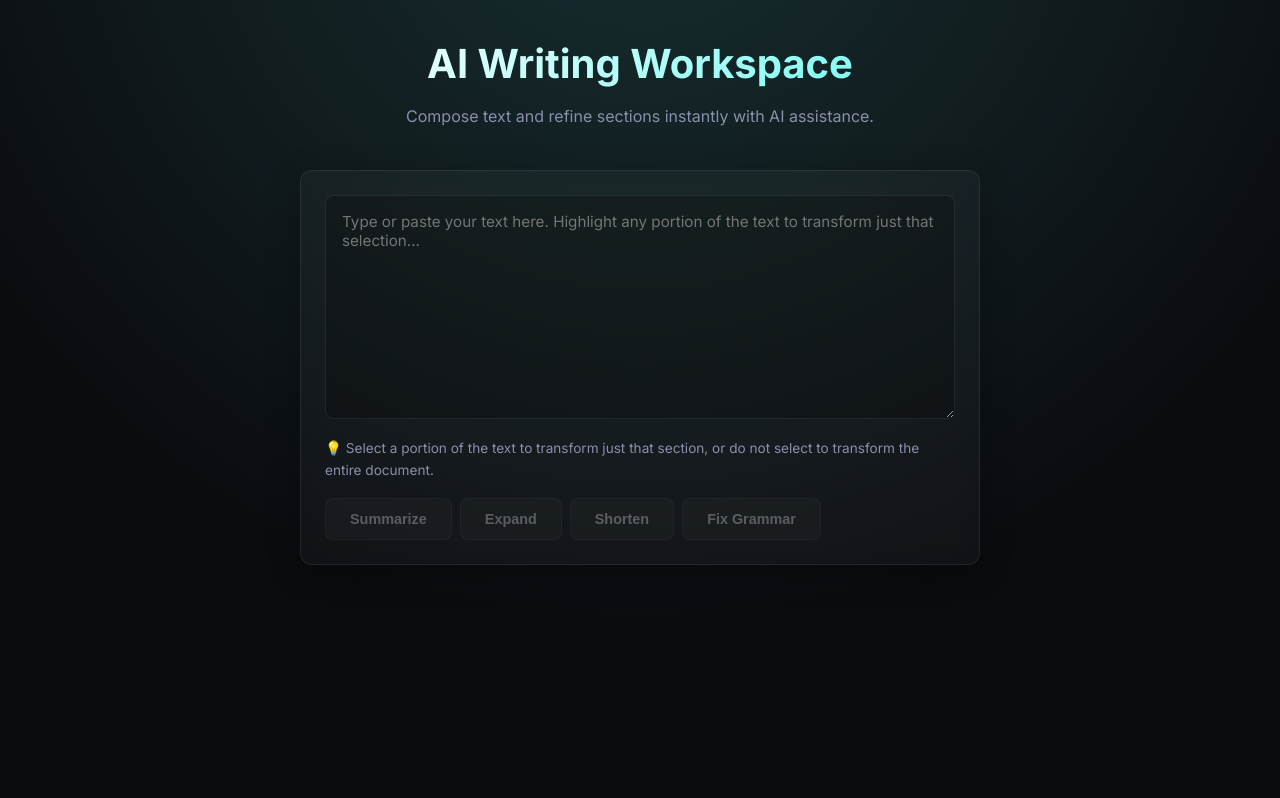
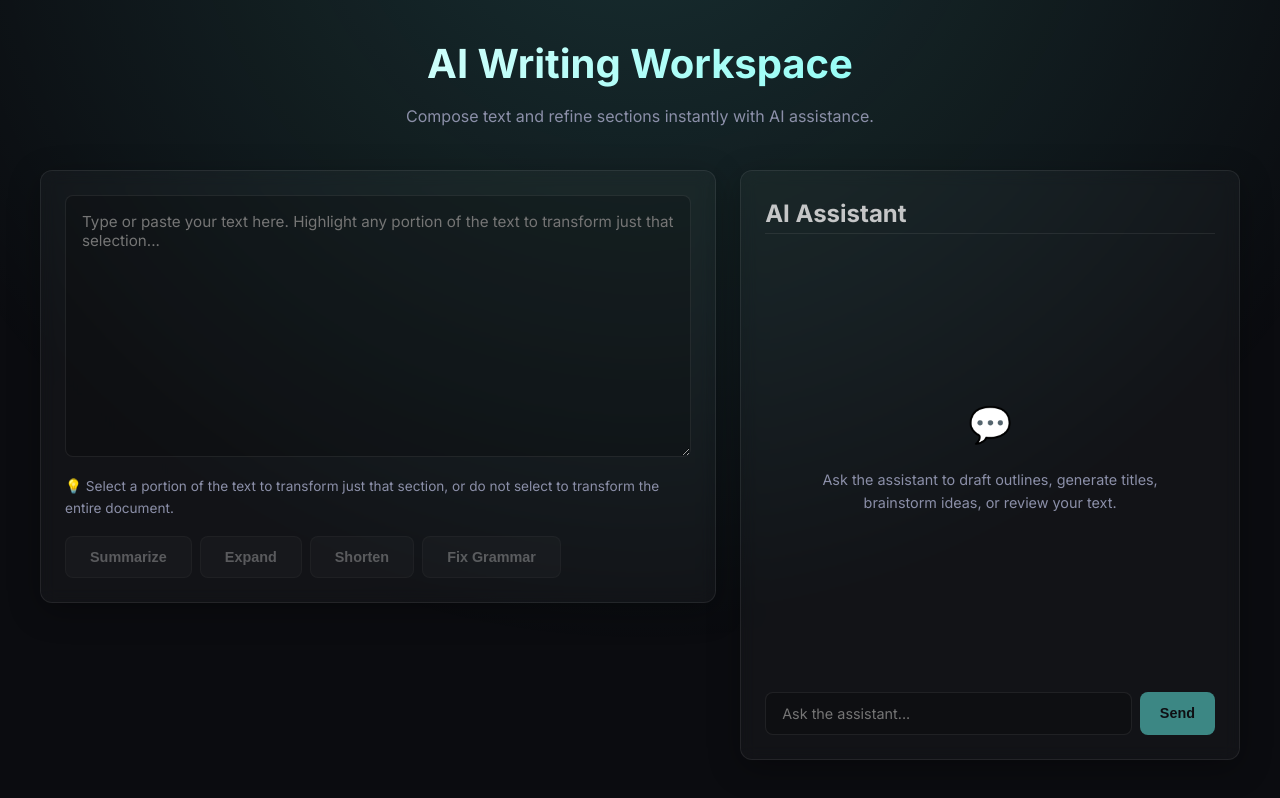
Before and after one commit to Yashgiradkar/ai-summarizer, a React (Vite) app in the folder client/: page / in a window 1280 px wide. Built offline with nearby package versions, Linux system fonts and the light colour scheme.

Commit message:
chat assistant functionality

```diff
--- a/client/src/App.jsx
+++ b/client/src/App.jsx
@@ -1,5 +1,5 @@
-import { useState, useRef } from 'react';
-import { transformText } from './api';
+import { useState, useRef, useEffect } from 'react';
+import { transformText, sendChatMessage } from './api';
 import { replaceTextSafe } from './utils/replaceText';
 
 export default function App() {
@@ -19,7 +19,14 @@ export default function App() {
   const [previewSelectionEnd, setPreviewSelectionEnd] = useState(0);
   const [transformAction, setTransformAction] = useState('');
 
+  // Chat state
+  const [chatMessages, setChatMessages] = useState([]);
+  const [chatInput, setChatInput] = useState('');
+  const [chatLoading, setChatLoading] = useState(false);
+  const [chatError, setChatError] = useState('');
+
   const textareaRef = useRef(null);
+  const messagesEndRef = useRef(null);
 
   // Sync cursor selection offsets & selected text content
   const handleTextSelect = () => {
@@ -29,6 +36,11 @@ export default function App() {
     setSelectionEnd(selectionEnd);
     setSelectedText(value.substring(selectionStart, selectionEnd));
   };
+
+  // Scroll chat messages thread to bottom on update
+  useEffect(() => {
+    messagesEndRef.current?.scrollIntoView({ behavior: 'smooth' });
+  }, [chatMessages]);
 
   const handleTransform = async (action) => {
     // If text has been selected, transform only the selection; otherwise full document.
@@ -85,6 +97,64 @@ export default function App() {
     setTransformAction('');
   };
 
+  // Handle submitting user message to chat assistant
+  const handleSendChatMessage = async (e) => {
+    e.preventDefault();
+    if (!chatInput.trim()) return;
+
+    const userMessage = { role: 'user', content: chatInput.trim() };
+    const updatedMessages = [...chatMessages, userMessage];
+
+    setChatMessages(updatedMessages);
+    setChatInput('');
+    setChatLoading(true);
+    setChatError('');
+
+    try {
+      const responseText = await sendChatMessage(updatedMessages);
+      setChatMessages([...updatedMessages, { role: 'assistant', content: responseText }]);
+    } catch (err) {
+      setChatError(err.response?.data?.error || err.message || 'Failed to send message. Please try again.');
+    } finally {
+      setChatLoading(false);
+    }
+  };
+
+  // Insert AI assistant reply at the current editor cursor position or append it
+  const handleInsertResponse = (responseText) => {
+    let newText = '';
+    let newCursorPos = 0;
+
+    if (text.length === 0) {
+      newText = responseText;
+      newCursorPos = responseText.length;
+    } else {
+      const isCursorAtStart = selectionStart === 0 && selectionEnd === 0;
+      if (isCursorAtStart) {
+        // Default behavior: append text to the end of editor
+        newText = text + '\n\n' + responseText;
+        newCursorPos = newText.length;
+      } else {
+        // Insert / replace at user selection bounds
+        newText = text.slice(0, selectionStart) + responseText + text.slice(selectionEnd);
+        newCursorPos = selectionStart + responseText.length;
+      }
+    }
+
+    setText(newText);
+    setSelectionStart(newCursorPos);
+    setSelectionEnd(newCursorPos);
+
+    // Refocus the textarea and update selection points
+    textareaRef.current?.focus();
+    setTimeout(() => {
+      if (textareaRef.current) {
+        textareaRef.current.selectionStart = newCursorPos;
+        textareaRef.current.selectionEnd = newCursorPos;
+      }
+    }, 10);
+  };
+
   return (
     <div className="app-container">
       <header className="app-header">
@@ -93,6 +163,9 @@ export default function App() {
       </header>
 
       <main className="app-main">
+        <div className="workspace-grid">
+          {/* Left Column: Writing Area */}
+          <div className="editor-section">
             <div className="card">
               <textarea
                 ref={textareaRef}
@@ -105,7 +178,7 @@ export default function App() {
                 onKeyUp={handleTextSelect}
                 onMouseUp={handleTextSelect}
                 placeholder="Type or paste your text here. Highlight any portion of the text to transform just that selection..."
-            rows={10}
+                rows={12}
                 disabled={loading}
               />
 
@@ -182,6 +255,71 @@ export default function App() {
                 </div>
               </div>
             )}
+          </div>
+
+          {/* Right Column: AI Chat Panel */}
+          <div className="chat-section">
+            <div className="card chat-card">
+              <h2>AI Assistant</h2>
+              <div className="divider" />
+
+              <div className="chat-messages">
+                {chatMessages.length === 0 ? (
+                  <div className="chat-placeholder">
+                    <span>💬</span>
+                    <p>Ask the assistant to draft outlines, generate titles, brainstorm ideas, or review your text.</p>
+                  </div>
+                ) : (
+                  chatMessages.map((msg, idx) => (
+                    <div
+                      key={idx}
+                      className={`message-bubble message-${msg.role}`}
+                    >
+                      <div className="message-text">{msg.content}</div>
+                      {msg.role === 'assistant' && (
+                        <div className="message-actions">
+                          <button
+                            type="button"
+                            onClick={() => handleInsertResponse(msg.content)}
+                            className="btn-inline"
+                          >
+                            📥 Insert into Editor
+                          </button>
+                        </div>
+                      )}
+                    </div>
+                  ))
+                )}
+                <div ref={messagesEndRef} />
+              </div>
+
+              {chatError && (
+                <div className="error-box animate-fadeIn" style={{ marginBottom: '0.75rem', padding: '0.75rem' }}>
+                  <p style={{ margin: 0, fontSize: '0.85rem' }}>{chatError}</p>
+                </div>
+              )}
+
+              <form onSubmit={handleSendChatMessage} className="chat-input-row">
+                <input
+                  type="text"
+                  value={chatInput}
+                  onChange={(e) => setChatInput(e.target.value)}
+                  placeholder={chatLoading ? 'Thinking...' : 'Ask the assistant...'}
+                  className="chat-input"
+                  disabled={chatLoading}
+                />
+                <button
+                  type="submit"
+                  disabled={chatLoading || !chatInput.trim()}
+                  className="btn btn-primary"
+                  style={{ padding: '0.75rem 1.25rem' }}
+                >
+                  {chatLoading ? 'Sending...' : 'Send'}
+                </button>
+              </form>
+            </div>
+          </div>
+        </div>
       </main>
     </div>
   );
--- a/client/src/api.js
+++ b/client/src/api.js
@@ -9,3 +9,8 @@ export const transformText = async (action, text) => {
   const { data } = await axios.post('/api/transform', { action, text });
   return data.suggestion;
 };
+
+export const sendChatMessage = async (messages) => {
+  const { data } = await axios.post('/api/chat', { messages });
+  return data.response;
+};
--- a/client/src/index.css
+++ b/client/src/index.css
@@ -41,7 +41,7 @@ body::before {
 }
 
 .app-container {
-  max-width: 680px;
+  max-width: 1200px;
   margin: 0 auto;
   position: relative;
   z-index: 1;
@@ -273,3 +273,152 @@ textarea:focus {
   gap: 0.75rem;
   margin-top: 0.5rem;
 }
+
+/* Workspace Grid & Columns */
+.workspace-grid {
+  display: grid;
+  grid-template-columns: 1.15fr 0.85fr;
+  gap: 1.5rem;
+  align-items: start;
+}
+
+@media (max-width: 900px) {
+  .workspace-grid {
+    grid-template-columns: 1fr;
+  }
+}
+
+.editor-section, .chat-section {
+  display: flex;
+  flex-direction: column;
+  gap: 1.5rem;
+  width: 100%;
+}
+
+/* Chat Card & Messages List */
+.chat-card {
+  display: flex;
+  flex-direction: column;
+  height: 590px;
+}
+
+.chat-messages {
+  flex: 1;
+  overflow-y: auto;
+  padding: 0.5rem;
+  margin-bottom: 1rem;
+  display: flex;
+  flex-direction: column;
+  gap: 1rem;
+  scrollbar-width: thin;
+  scrollbar-color: var(--border) transparent;
+}
+
+.chat-messages::-webkit-scrollbar {
+  width: 6px;
+}
+
+.chat-messages::-webkit-scrollbar-thumb {
+  background-color: var(--border);
+  border-radius: 3px;
+}
+
+.chat-placeholder {
+  display: flex;
+  flex-direction: column;
+  justify-content: center;
+  align-items: center;
+  height: 100%;
+  color: var(--text-secondary);
+  font-size: 0.9rem;
+  text-align: center;
+  gap: 0.5rem;
+  padding: 2rem 1rem;
+}
+
+.chat-placeholder span {
+  font-size: 2.2rem;
+  margin-bottom: 0.5rem;
+}
+
+.message-bubble {
+  max-width: 85%;
+  padding: 0.75rem 1rem;
+  border-radius: 12px;
+  font-size: 0.9rem;
+  line-height: 1.5;
+  position: relative;
+  animation: fadeIn 0.3s ease forwards;
+}
+
+.message-user {
+  align-self: flex-end;
+  background-color: rgba(102, 252, 241, 0.06);
+  border: 1px solid rgba(102, 252, 241, 0.18);
+  color: var(--text-bright);
+  border-bottom-right-radius: 2px;
+}
+
+.message-assistant {
+  align-self: flex-start;
+  background-color: rgba(255, 255, 255, 0.02);
+  border: 1px solid var(--border);
+  color: var(--text-primary);
+  border-bottom-left-radius: 2px;
+}
+
+.message-text {
+  white-space: pre-wrap;
+  word-break: break-word;
+}
+
+.message-actions {
+  display: flex;
+  justify-content: flex-end;
+  margin-top: 0.5rem;
+  border-top: 1px dashed var(--border);
+  padding-top: 0.5rem;
+}
+
+.btn-inline {
+  background: transparent;
+  color: var(--accent);
+  padding: 0.25rem 0.5rem;
+  font-size: 0.75rem;
+  font-weight: 500;
+  border-radius: 4px;
+  border: 1px solid rgba(102, 252, 241, 0.25);
+  display: inline-flex;
+  align-items: center;
+  gap: 0.25rem;
+  cursor: pointer;
+  transition: var(--transition);
+}
+
+.btn-inline:hover {
+  background: rgba(102, 252, 241, 0.08);
+  border-color: var(--accent);
+}
+
+.chat-input-row {
+  display: flex;
+  gap: 0.5rem;
+}
+
+.chat-input {
+  flex: 1;
+  background: rgba(0, 0, 0, 0.2);
+  border: 1px solid var(--border);
+  border-radius: 8px;
+  padding: 0.75rem 1rem;
+  color: var(--text-bright);
+  font-family: inherit;
+  font-size: 0.9rem;
+  outline: none;
+  transition: var(--transition);
+}
+
+.chat-input:focus {
+  border-color: var(--border-focus);
+  box-shadow: 0 0 10px rgba(102, 252, 241, 0.15);
+}
```
Also changed, not shown: 1 other file (tests, documents, lock files or other folders). Lines whose indentation alone changed are shown as unchanged.
